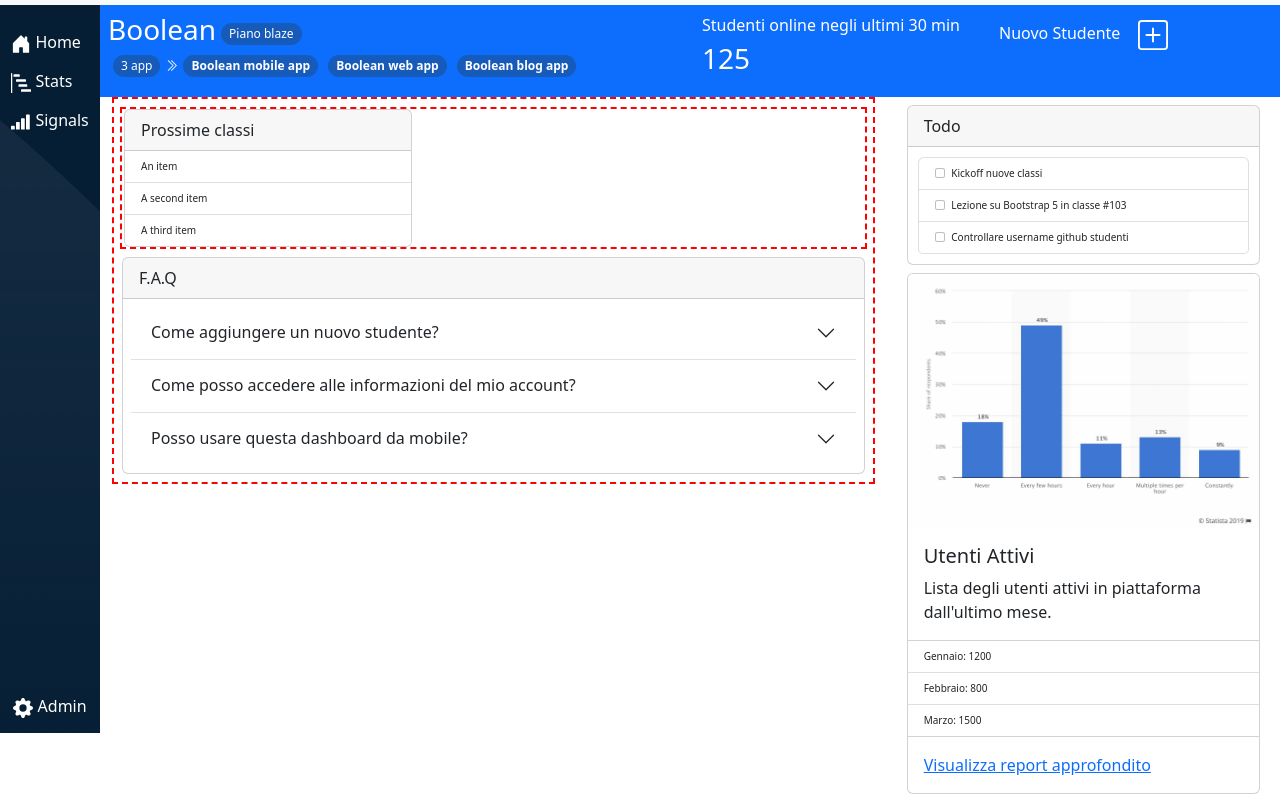
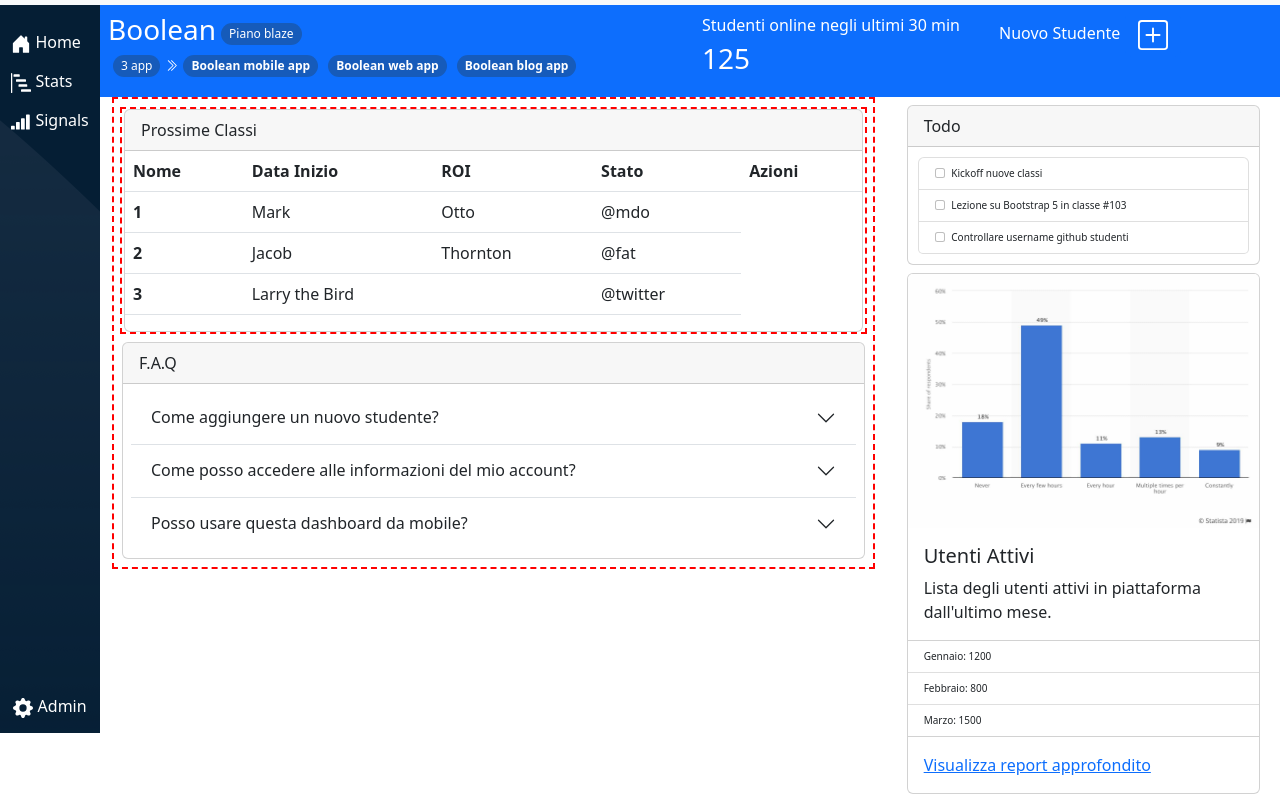
Before and after one commit to gabrielediemmanuele/html-css-bootstrap-dashboard, a plain HTML site: page index.html in a window 1280 px wide. Shown: the part 67-869 px from the top of the page. Drawn offline with nearby package versions, Linux system fonts and the light colour scheme.

Commit message:
feat: add "prossime classi" table

```diff
--- a/index.html
+++ b/index.html
@@ -520,18 +520,45 @@
               <div class="container box p-2">
                 <div class="row flex-column gx-1 gy-2">
                   <div class="col box">
-                    <div class="card" style="width: 18rem;">
+                    <div class="card" style="width: 100%;">
                       <div class="card-header">
-                        Prossime classi
+                        Prossime Classi
                       </div>
-                      <ul class="list-group list-group-flush">
-                        <li class="list-group-item">An item</li>
-                        <li class="list-group-item">A second item</li>
-                        <li class="list-group-item">A third item</li>
+                      <!-- TABELLA -->
+                      <table class="table">
+                        <thead>
+                          <tr>
+                            <th scope="col">Nome</th>
+                            <th scope="col">Data Inizio</th>
+                            <th scope="col">ROI</th>
+                            <th scope="col">Stato</th>
+                            <th scope="col">Azioni</th>
+                          </tr>
+                        </thead>
+                        <tbody>
+                          <tr>
+                            <th scope="row">1</th>
+                            <td>Mark</td>
+                            <td>Otto</td>
+                            <td>@mdo</td>
+                          </tr>
+                          <tr>
+                            <th scope="row">2</th>
+                            <td>Jacob</td>
+                            <td>Thornton</td>
+                            <td>@fat</td>
+                          </tr>
+                          <tr>
+                            <th scope="row">3</th>
+                            <td colspan="2">Larry the Bird</td>
+                            <td>@twitter</td>
+                          </tr>
+                        </tbody>
+                      </table>
+                    </div>
 
-                      </ul>
-                    </div>
                   </div>
+                  <!-- F.A.Q. CARD-->
                   <div class="col">
                     <div class="card " style="width: 100%;">
                       <div class="card-header">
```
